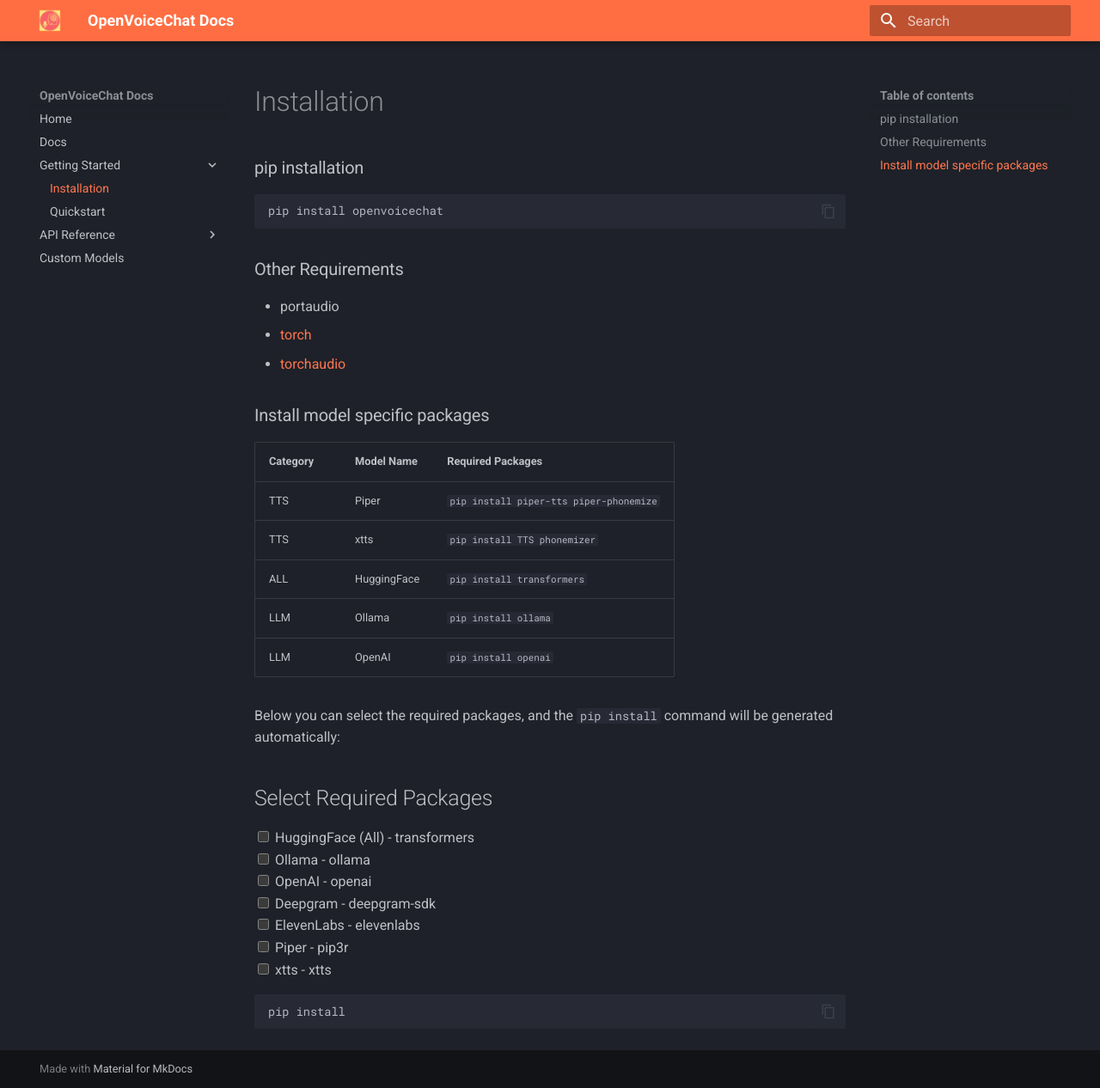
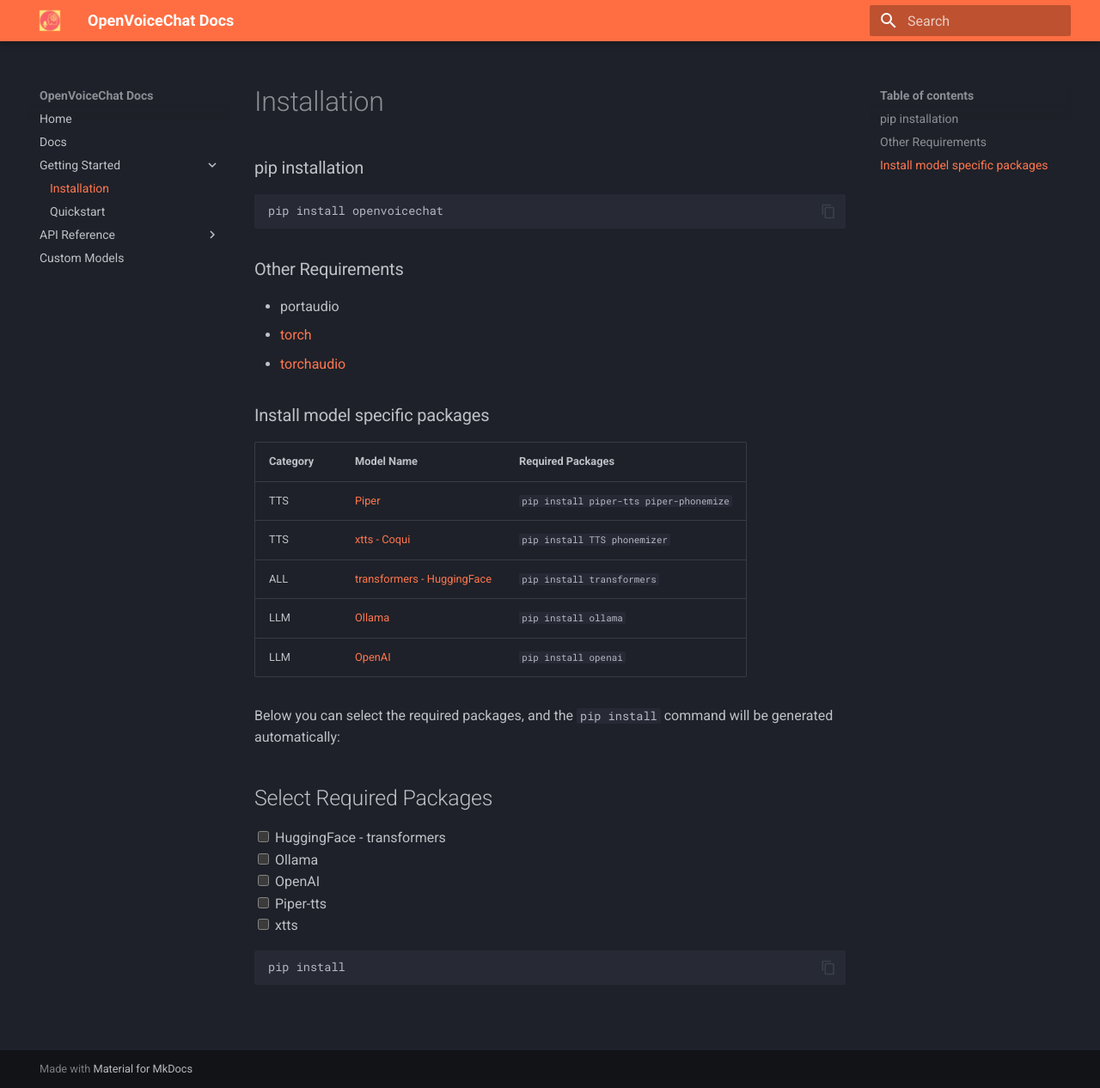
Before and after one commit to Finity-Alpha/OpenVoiceChat, an MkDocs documentation site: the page built from docs/getting-started/installation.md, in a window 1280 px wide and 1266 px high. Shown: the whole window at 86% size. Built offline with MkDocs 1.6.1 and Material for MkDocs 9.7.7, drawn with Linux system fonts in a browser that asks for light colours.

Commit message:
pip command generator

````diff
--- a/docs/getting-started/installation.md
+++ b/docs/getting-started/installation.md
@@ -14,11 +14,11 @@
 
 | Category | Model Name           | Required Packages       |
 |----------|----------------------|-------------------------|
-| TTS      | Piper                | ```pip install piper-tts piper-phonemize```                 |
-| TTS      | xtts                 | `pip install TTS phonemizer`                  |
-| ALL      | HuggingFace     | `pip install transformers`          |
-| LLM      | Ollama               | `pip install ollama`                |
-| LLM      | OpenAI               | `pip install openai`                |
+| TTS      | [Piper](https://github.com/rhasspy/piper.git)                | ```pip install piper-tts piper-phonemize```                 |
+| TTS      | [xtts - Coqui](https://github.com/coqui-ai/TTS)                 | `pip install TTS phonemizer`                  |
+| ALL      | [transformers - HuggingFace](https://huggingface.co/docs/transformers/index)     | `pip install transformers`          |
+| LLM      | [Ollama](https://ollama.com/)               | `pip install ollama`                |
+| LLM      | [OpenAI](https://github.com/openai/openai-python)               | `pip install openai`                |
 
 
 Below you can select the required packages, and the `pip install` command will be generated automatically:
@@ -27,19 +27,15 @@
     <h2>Select Required Packages</h2>
     <div class="package-selection">
         <input type="checkbox" id="transformers" value="transformers" onchange="generateCommand()">
-        <label for="transformers">HuggingFace (All) - transformers</label><br>
+        <label for="transformers">HuggingFace - transformers</label><br>
         <input type="checkbox" id="ollama" value="ollama" onchange="generateCommand()">
-        <label for="ollama">Ollama - ollama</label><br>
+        <label for="ollama">Ollama</label><br>
         <input type="checkbox" id="openai" value="openai" onchange="generateCommand()">
-        <label for="openai">OpenAI - openai</label><br>
-        <input type="checkbox" id="deepgram-sdk" value="deepgram-sdk" onchange="generateCommand()">
-        <label for="deepgram-sdk">Deepgram - deepgram-sdk</label><br>
-        <input type="checkbox" id="elevenlabs" value="elevenlabs" onchange="generateCommand()">
-        <label for="elevenlabs">ElevenLabs - elevenlabs</label><br>
-        <input type="checkbox" id="pip3r" value="pip3r" onchange="generateCommand()">
-        <label for="pip3r">Piper - pip3r</label><br>
-        <input type="checkbox" id="xtts" value="xtts" onchange="generateCommand()">
-        <label for="xtts">xtts - xtts</label><br>
+        <label for="openai">OpenAI</label><br>
+        <input type="checkbox" id="piper" value="piper-tts piper-phonemize" onchange="generateCommand()">
+        <label for="piper">Piper-tts</label><br>
+        <input type="checkbox" id="xtts" value="TTS phonemizer" onchange="generateCommand()">
+        <label for="xtts">xtts</label><br>
     </div>
     <pre class="result"><code id="result">pip install <package_name></code></pre>
 </div>
````
Also changed, not shown: other parts of docs/getting-started/installation.md (+2 -1 lines).
